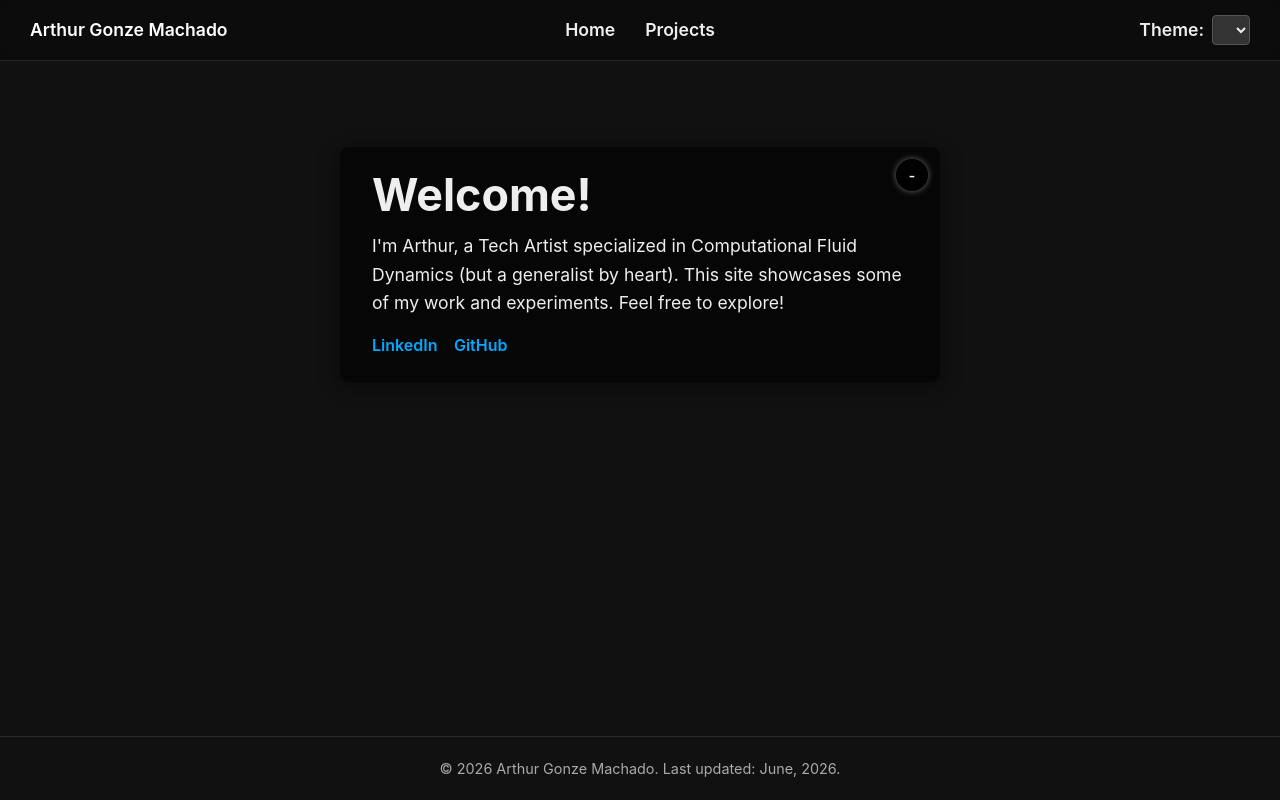
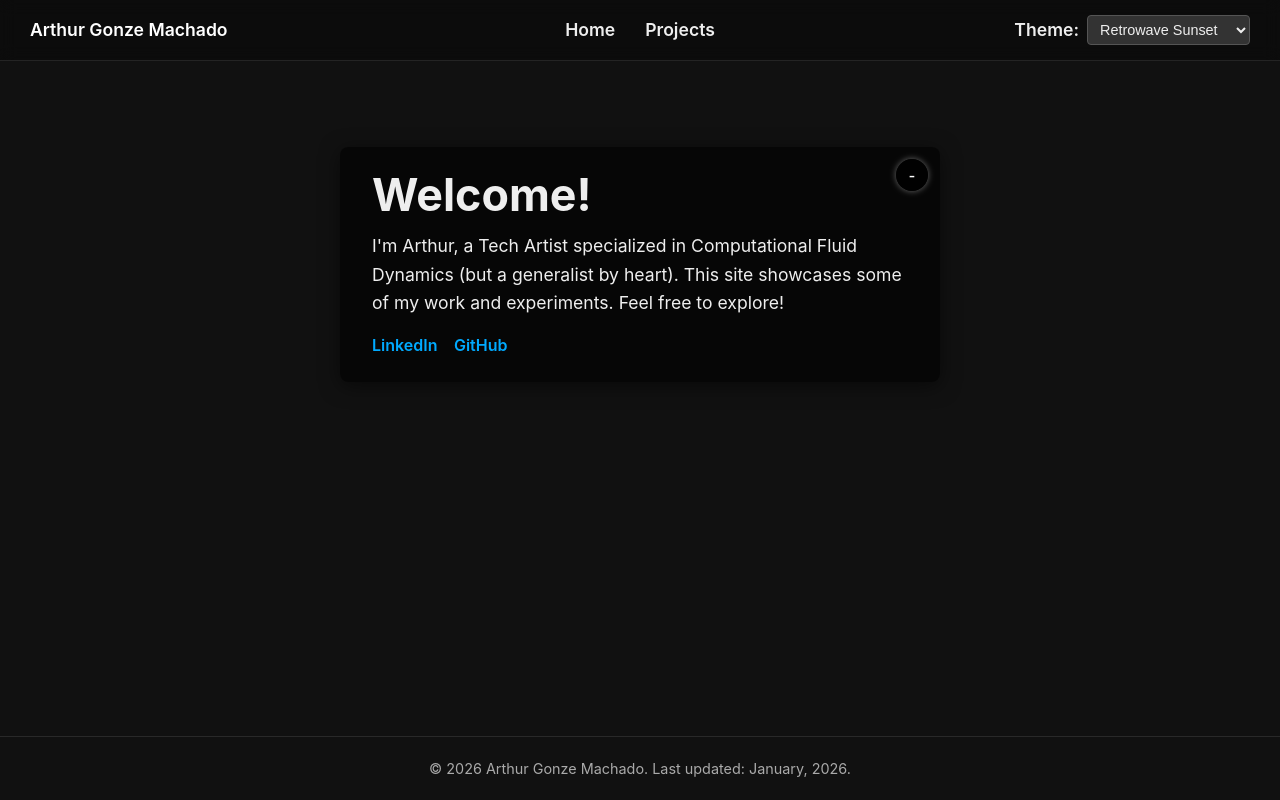
Before and after one commit to arthurgonze/portfolio-site, a website: page index.html in a window 1280 px wide. Drawn offline with nearby package versions, Linux system fonts and the light colour scheme.

Commit message:
feat: auto-update footer metadata

```diff
--- a/components/footer.html
+++ b/components/footer.html
@@ -3,5 +3,8 @@ SPDX-License-Identifier: MIT
 Copyright (c) 2026 Arthur Gonze Machado
 -->
 <div class="container">
-  <p>&copy; 2026 Arthur Gonze Machado. Last updated: June, 2026.</p>
+  <p>
+    &copy; <span id="footer-year"></span> Arthur Gonze Machado.
+    Last updated: <span id="footer-last-updated"></span>.
+  </p>
 </div>
--- a/index.html
+++ b/index.html
@@ -79,12 +79,13 @@ Copyright (c) 2026 Arthur Gonze Machado
     <!-- Load header/footer, then kick off main.js -->
     <script type="module">
       import { loadHeaderAndFooter } from "./js/htmlLoader.js";
-      import { setupHeaderLinks } from "./js/components.js";
+      import { setupFooterMetadata, setupHeaderLinks } from "./js/components.js";
       import { BASE_PATH } from "./js/config.js";
 
       try {
         await loadHeaderAndFooter(BASE_PATH);
         await setupHeaderLinks();
+        setupFooterMetadata();
         await import("./js/main.js");
       } catch (err) {
         console.error(err);
--- a/js/components.js
+++ b/js/components.js
@@ -1,6 +1,7 @@
 // SPDX-License-Identifier: MIT
 // Copyright (c) 2026 Arthur Gonze Machado
 import { BASE_PATH } from "./config.js";
+import { projects } from "./projects/ProjectIndex.generated.js";
 
 /**
  * Wires the shared header navigation to the current base path.
@@ -14,3 +15,56 @@ export function setupHeaderLinks() {
   if (navHome) navHome.href = `${BASE_PATH}index.html`;
   if (navProjects) navProjects.href = `${BASE_PATH}projects.html`;
 }
+
+/**
+ * Populates the footer with the current year and latest project update date.
+ * The footer stays static in markup while the dates are derived at runtime from
+ * the generated project registry.
+ */
+export function setupFooterMetadata() {
+  const yearNode = document.getElementById("footer-year");
+  const updatedNode = document.getElementById("footer-last-updated");
+
+  if (yearNode) {
+    yearNode.textContent = String(new Date().getFullYear());
+  }
+
+  if (updatedNode) {
+    updatedNode.textContent = formatLatestProjectDate(projects);
+  }
+}
+
+/**
+ * Formats the most recent project date for the footer.
+ * @param {Array<{date?: string}>} projectList
+ * @returns {string}
+ */
+function formatLatestProjectDate(projectList) {
+  const latestDate = projectList
+    .map((project) => parseProjectDate(project.date))
+    .filter((date) => date !== null)
+    .sort((left, right) => right.getTime() - left.getTime())[0];
+
+  if (!latestDate) {
+    return new Intl.DateTimeFormat("en-US", {
+      month: "long",
+      year: "numeric",
+    }).format(new Date());
+  }
+
+  return `${new Intl.DateTimeFormat("en-US", { month: "long" }).format(latestDate)}, ${latestDate.getFullYear()}`;
+}
+
+/**
+ * Parses a project date string into a Date instance.
+ * @param {string | undefined} value
+ * @returns {Date | null}
+ */
+function parseProjectDate(value) {
+  if (typeof value !== "string" || !value.trim()) {
+    return null;
+  }
+
+  const parsed = new Date(`${value}T00:00:00`);
+  return Number.isNaN(parsed.getTime()) ? null : parsed;
+}
```
Also changed, not shown: docs/codebase-review.md (+1 -0 lines), project.html (+2 -1 lines), projects.html (+2 -1 lines).
